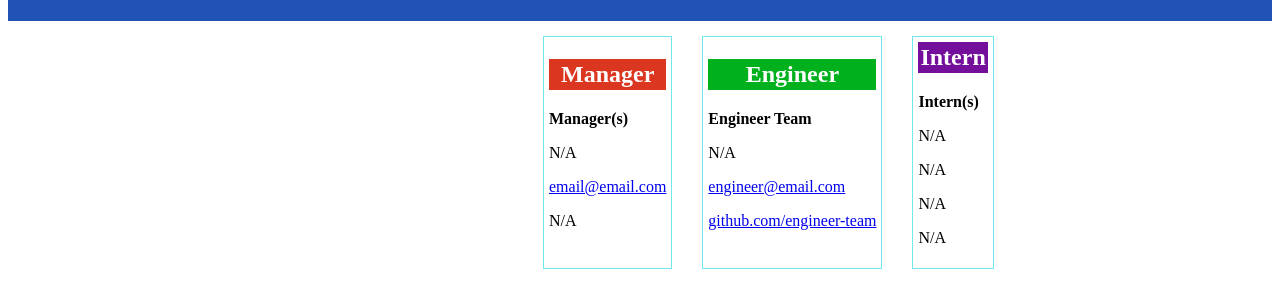
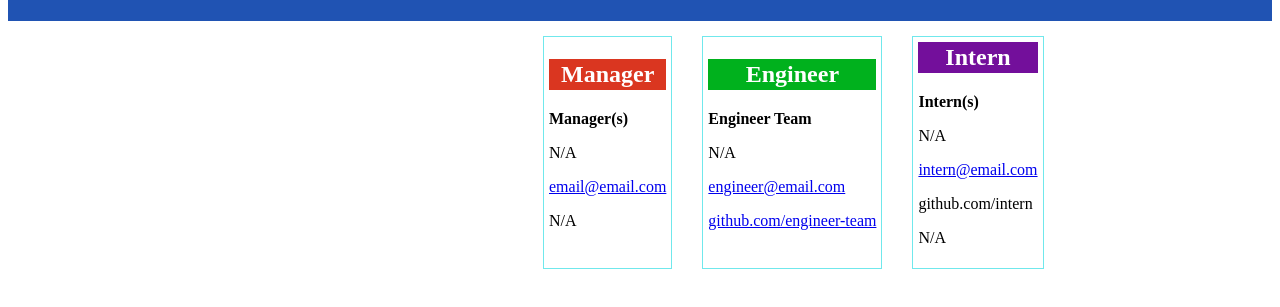
Before and after one commit to lshim98/team-profile-generator, a website: page index.html in a window 1280 px wide. Shown: the part 97-404 px from the top of the page. Drawn offline with Linux system fonts and the light colour scheme.

Commit message:
Update index.html

```diff
--- a/index.html
+++ b/index.html
@@ -70,8 +70,8 @@
         <h2 class="intHeading">Intern</h2>
         <p><strong>Intern(s)</strong></p>
         <p>N/A</p>
-        <p><a href=N/A></a>N/A</p>
-        <p><a href=N/A></a>N/A</p>
+        <p><a href="intern@email.com">intern@email.com</a></p>
+        <p><a href=N/A></a>github.com/intern</p>
         <p>N/A</p>
         </div>
 </body>
```
